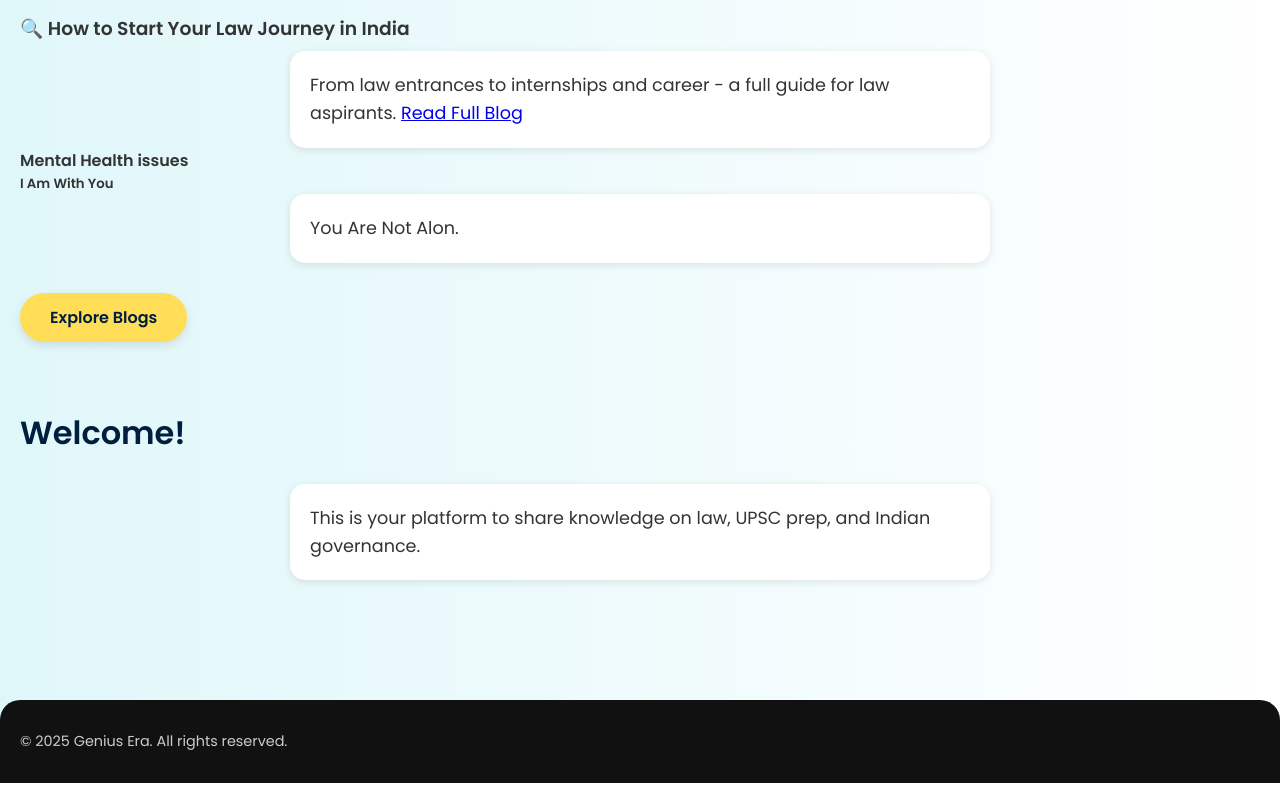
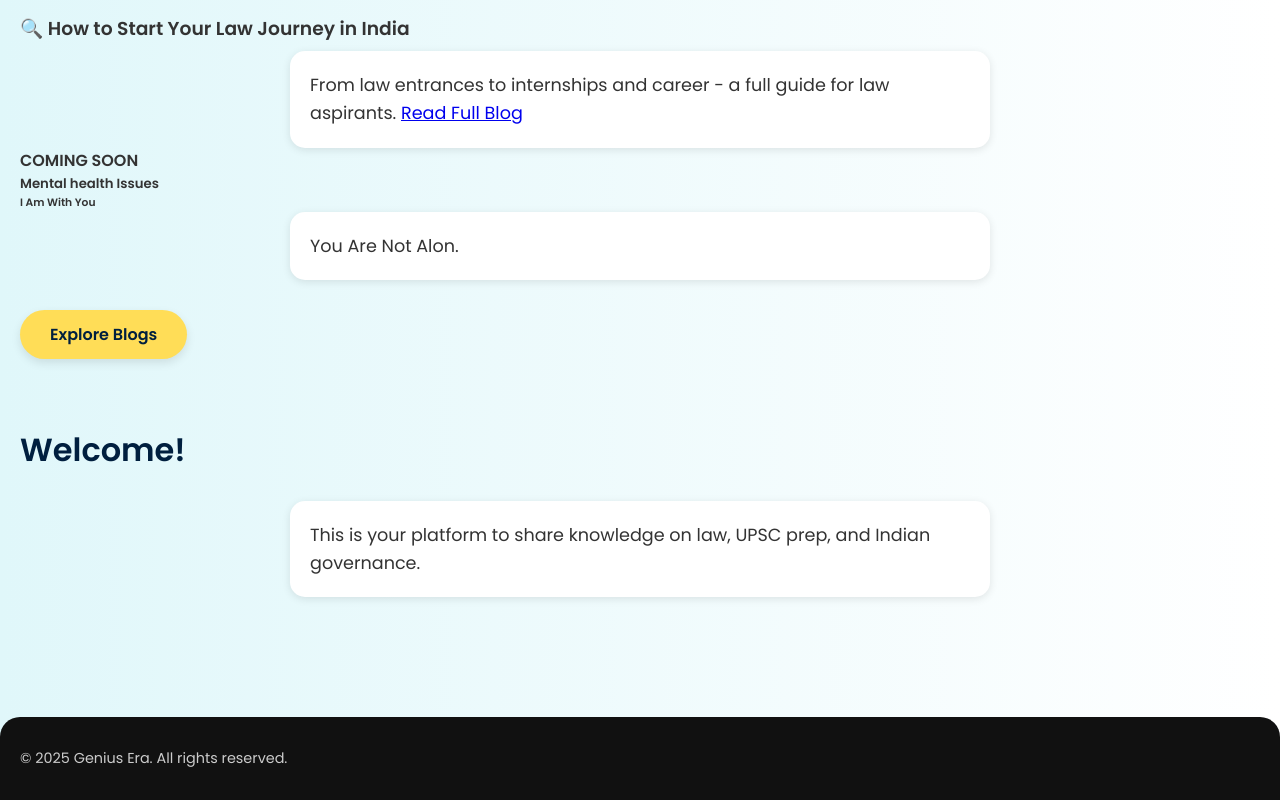
Before and after one commit to Genius2002Swapnil/Genius, a plain HTML site: page index.html in a window 1280 px wide. Shown: the part 1844-2644 px from the top of the page. Drawn offline with Linux system fonts and the light colour scheme.

Commit message:
Add files via upload

```diff
--- a/index.html
+++ b/index.html
@@ -62,9 +62,10 @@
       - a full guide for law aspirants.
       <a href="blog1.html">Read Full Blog</a>
     </p>
-    <h4>Mental Health issues</h4>
+    <h4>COMING SOON</h4>
     <article>
-      <h5>I Am With You</h5>
+      <h5>Mental health Issues</h5>
+      <h6>I Am With You</h6>
       <p>
         You Are Not Alon.
         <a href="blog2.html"></a>
```
